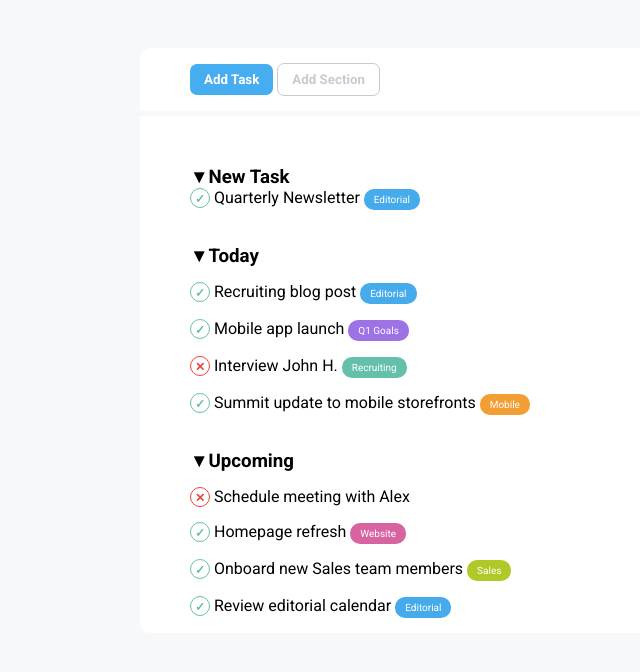
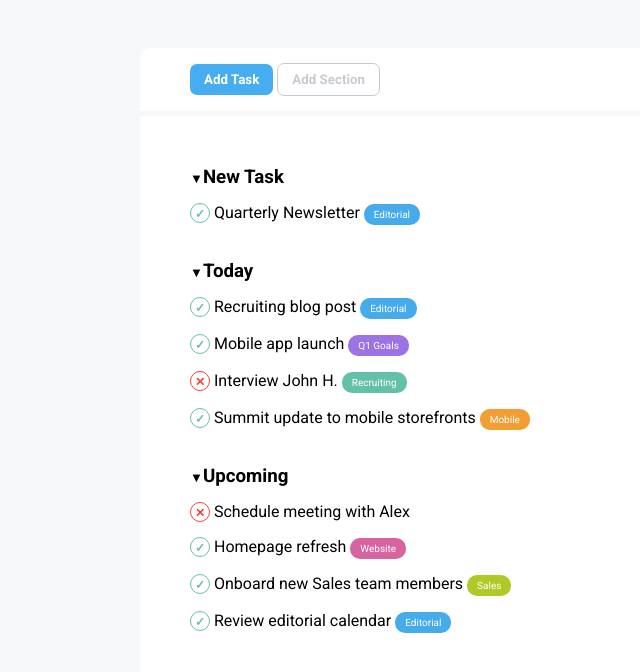
Before and after one commit to TrvMarco/html-css-toboolist, a plain HTML site: page index.html in a window 1280 px wide. Shown: the part 92-764 px from the top of the page, without its empty margins (0-640 px from the left). Drawn offline with Linux system fonts and the light colour scheme.

Commit message:
fixata grandezza triangolino

```diff
--- a/css/style.css
+++ b/css/style.css
@@ -38,6 +38,7 @@ body{
     background-color: white;
     padding: 15px 50px;
     border-radius: 0px 0px 10px 10px;
+    padding-bottom: 50px;
 }
 
 .button{
@@ -130,3 +131,7 @@ body{
 .spazio{
     margin-top: 5px;
 }
+
+.down-triangle{
+    font-size: 13px;
+}
--- a/index.html
+++ b/index.html
@@ -30,7 +30,7 @@
                 <!-- new task -->
                 <div class="tasks">
                     <h3><span class="down-triangle">&#9660;</span>New Task</h3>
-                    <div class="">
+                    <div class="row">
                         <span class="check-circle">&#x2713;</span> Quarterly Newsletter <span class="tag editorial">Editorial</span>
                     </div>
                 </div>
```
